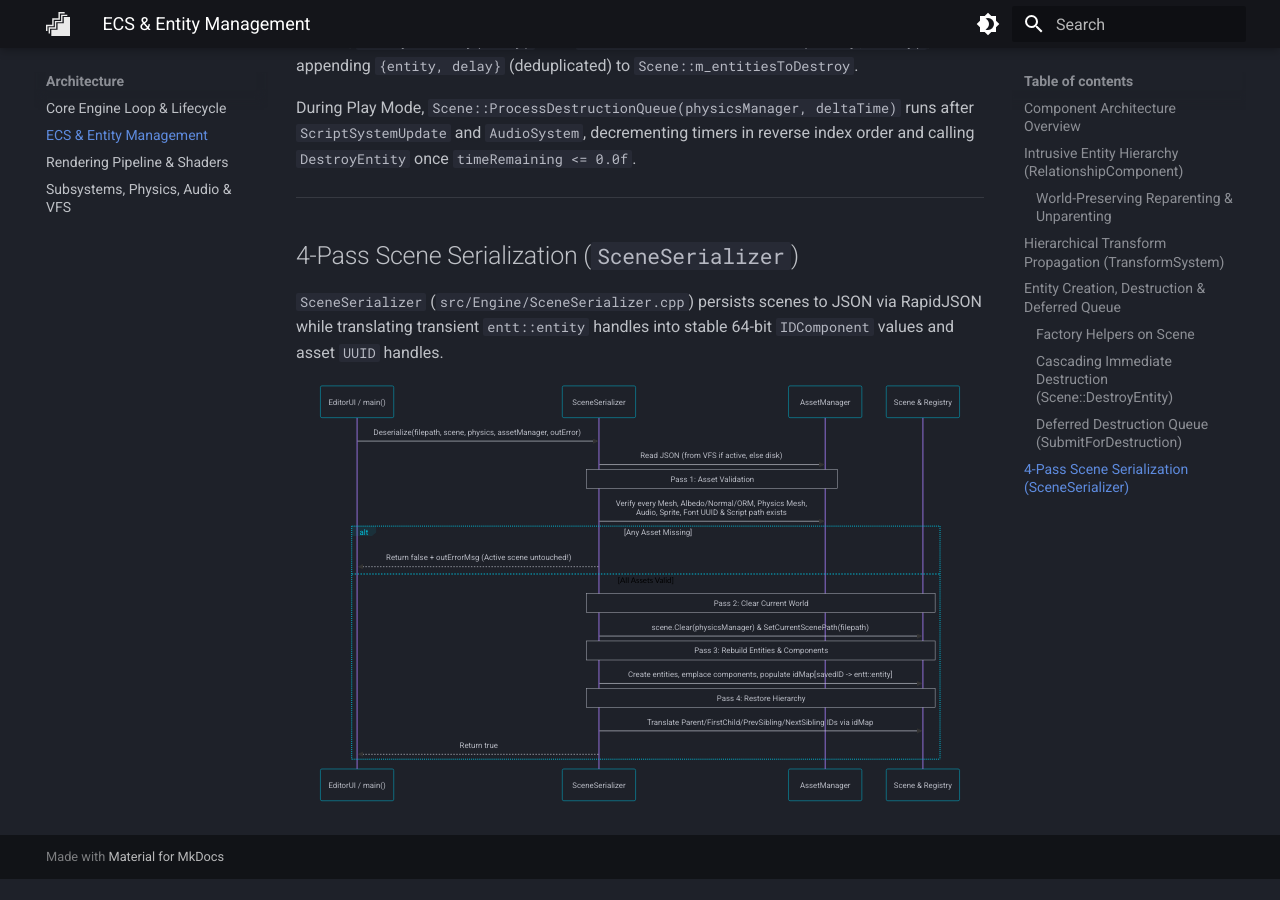
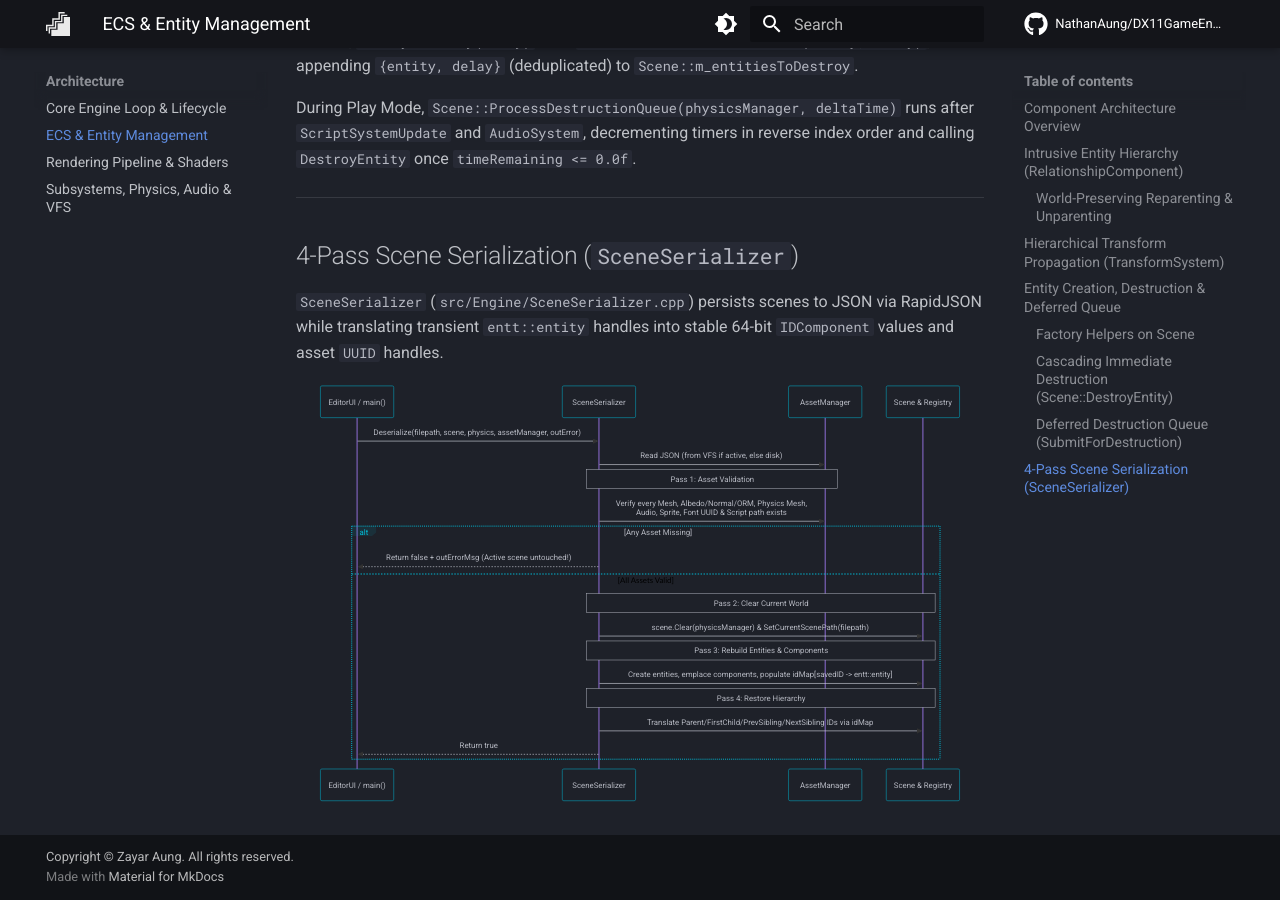
Before and after one commit to NathanAung/DX11GameEngine, an MkDocs documentation site: the page built from docs/architecture/ecs.md, in a window 1280 px wide and 900 px high, scrolled down 5074 px. Built offline with MkDocs 1.6.1 and Material for MkDocs 9.7.7, drawn with Linux system fonts in a browser that asks for light colours; comment, search, counter and statistics services are not loaded; before the commit the page ends 5953 px from its top, so only the background shows below that.

Commit message:
yml update

```diff
--- a/mkdocs.yml
+++ b/mkdocs.yml
@@ -3,6 +3,8 @@ theme:
   name: material
   logo: assets/StepEngineIcon.svg
   favicon: assets/StepEngineIcon.svg
+  icon:
+    repo: fontawesome/brands/github
   features:
     - navigation.tabs
     - navigation.sections
@@ -46,3 +48,9 @@ nav:
       - Adding & Managing Assets: guides/adding-assets.md
       - Creating, Editing & Exporting Scenes: guides/creating-scenes.md
       - Writing Lua Gameplay Scripts: guides/writing-scripts.md
+
+repo_name: NathanAung/DX11GameEngine
+repo_url: https://github.com/NathanAung/DX11GameEngine
+
+
+copyright: Copyright &copy; Zayar Aung. All rights reserved.
```
